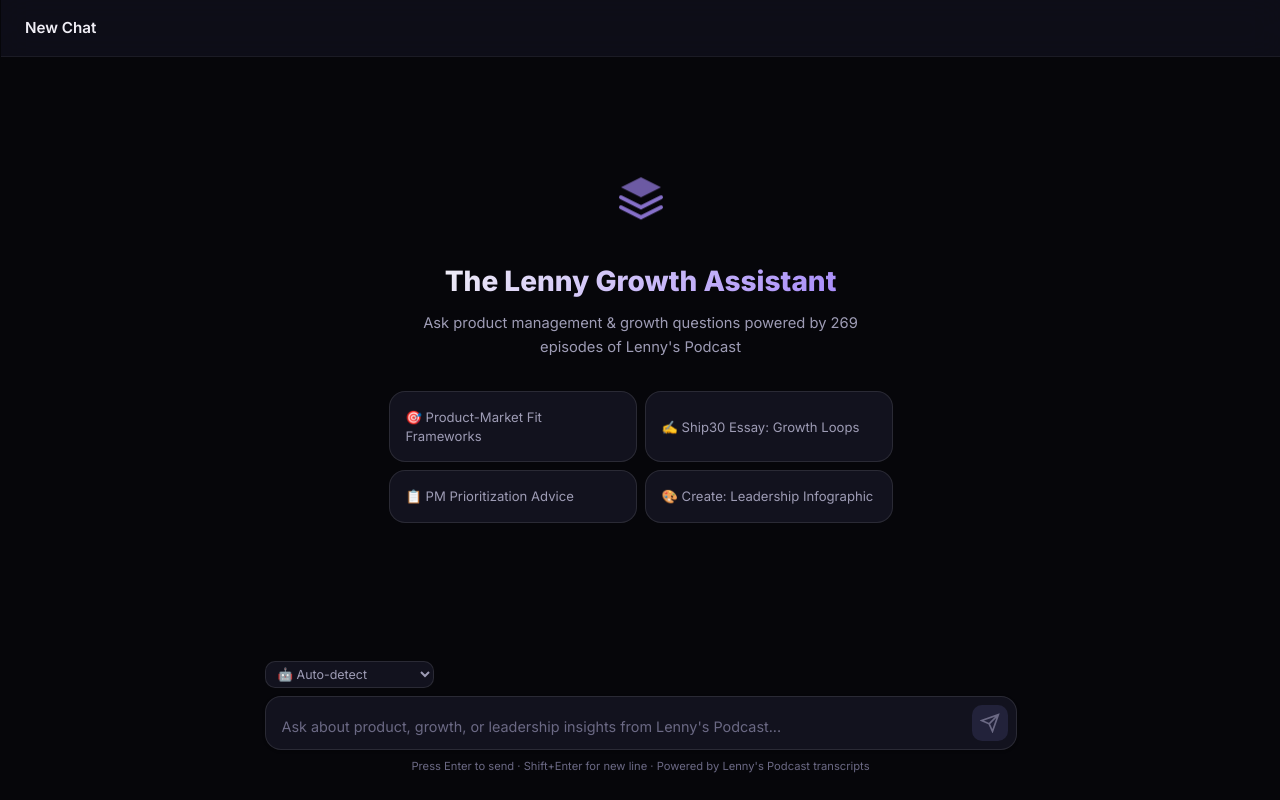
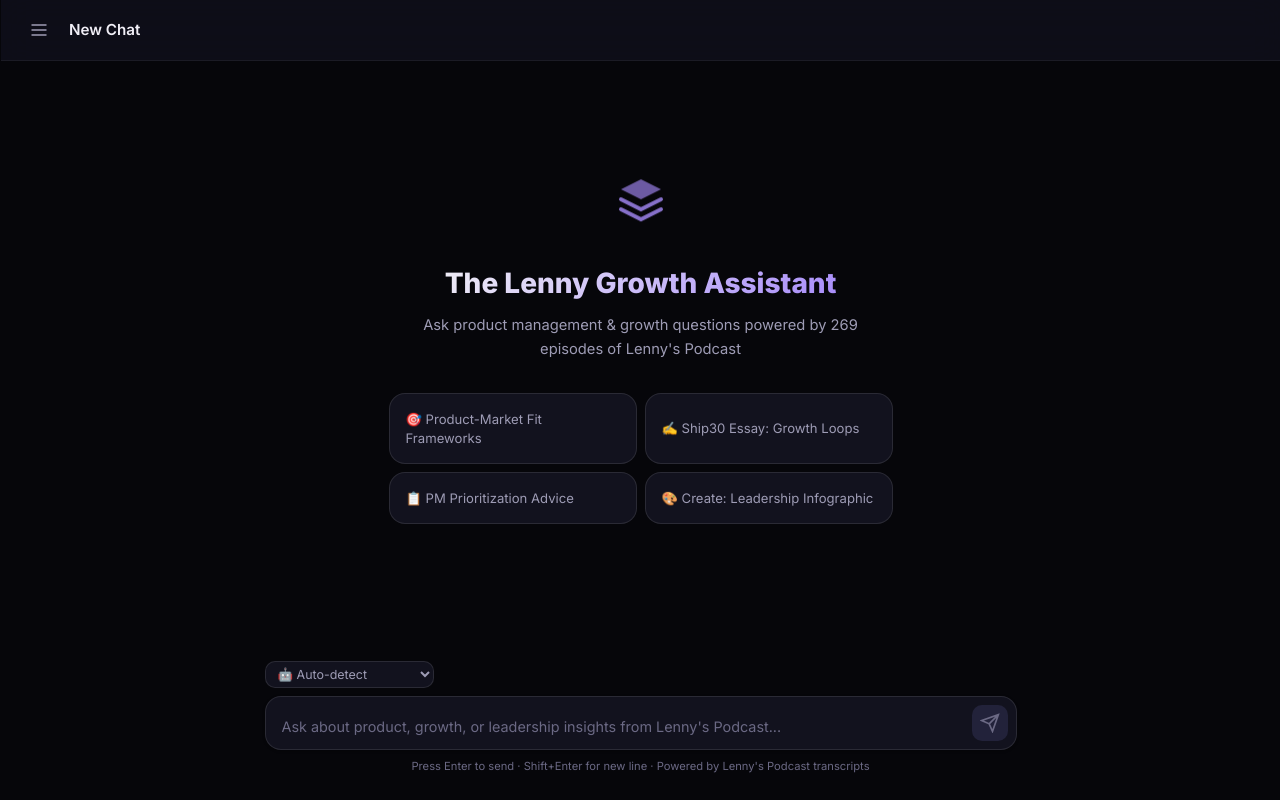
Before and after one commit to swetha-M475/Lenny-Growth-Assistant, a plain HTML site: page frontend/index.html in a window 1280 px wide. Both pictures are taken after a click on the button 249 px from the left and 32 px from the top of the page. Drawn offline with nearby package versions, Linux system fonts and the light colour scheme; no server answers.

Commit message:
fix: Expose chat header menu button toggle on desktop when sidebar is collapsed

```diff
--- a/frontend/css/index.css
+++ b/frontend/css/index.css
@@ -125,6 +125,10 @@
     width: 0;
     min-width: 0;
     transform: translateX(-100%);
+}
+
+.sidebar.collapsed ~ #main-content .mobile-menu-btn {
+    display: flex;
 }
 
 .sidebar-header {
```
